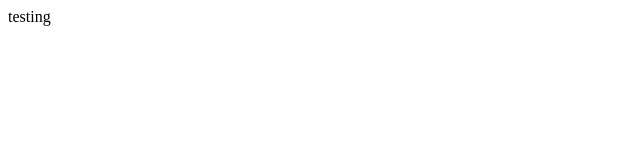
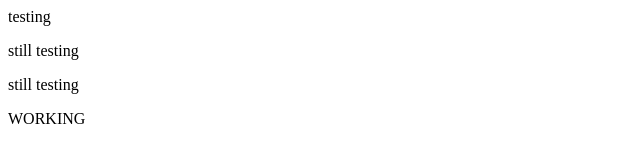
Before and after one commit to vladewig/datasciencecoursera, a plain HTML site: page index.html in a window 1280 px wide. Shown: the whole page, without its empty margins (0-640 px from the left). Drawn offline with Linux system fonts and the light colour scheme.

Commit message:
Update index.html

```diff
--- a/index.html
+++ b/index.html
@@ -1,5 +1,8 @@
 <html>
     <body>
         <p>testing</p>
+        <p>  still testing</p>
+        <p>    still testing</p>
+        <p>       WORKING</p>
     </body>
 </html>
```
